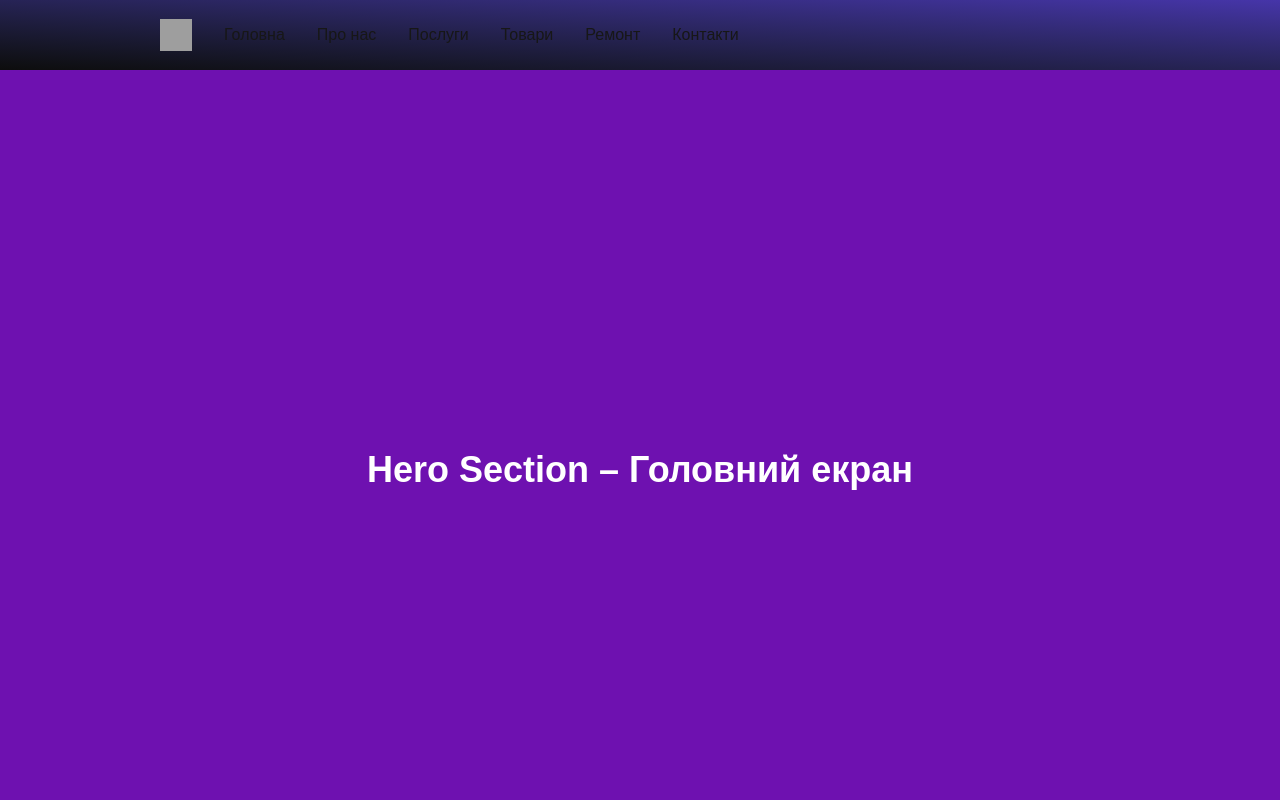
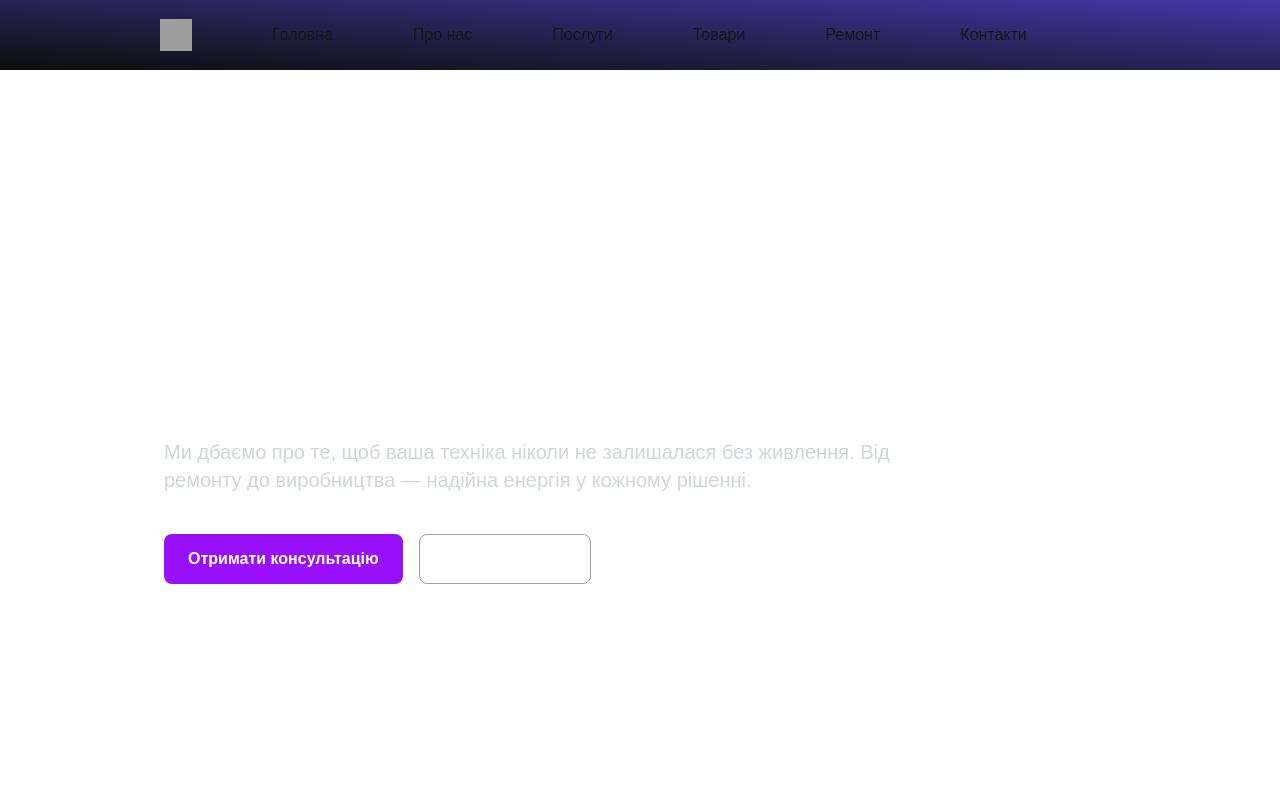
Before and after one commit to TTcee/EnergyStore1, a Next.js app: page / in a window 1280 px wide. Shown: the top 800 px of the page. Built offline with nearby package versions, Linux system fonts and the light colour scheme; grey boxes are pictures that could not be loaded.

Commit message:
first page

```diff
--- a/src/app/components/Header.tsx
+++ b/src/app/components/Header.tsx
@@ -2,10 +2,11 @@
 import React from "react";
 import Link from "next/link";
 
+
 const Header = () => {
   return (
     <header className="sticky top-0 w-full h-[70px] bg-gradient-to-tr from-[#0D0D0D] to-[#4635A9] z-50">
-      <nav className="flex items-center pl-40 space-x-8 font-montserratAlt list-none h-full">
+      <nav className="flex items-center pl-40 space-x-20 font-montserratAlt list-none h-full">
         {/* Логотип */}
         <li>
           <img src="/logo.svg" alt="Logo" className="w-8 h-8" />
--- a/src/app/sections/MainPage.tsx
+++ b/src/app/sections/MainPage.tsx
@@ -1,7 +1,23 @@
 export default function MainPage() {
   return (
-    <section id="hero" className="min-h-screen flex items-center justify-center bg-purple-800 text-white">
-      <h1 className="text-4xl font-bold">Hero Section – Головний екран</h1>
+    <section id="hero" className="min-h-screen flex  text-white">
+        <div className="max-w-3xl mt-41 ml-41">
+        <h1 className="font-rubik text-4xl text-4xl sm:text-6xl font-extrabold mb-6">
+          ВИРОБНИЦТВО <br /> СУЧАСНИХ АКУМУЛЯТОРІВ
+        </h1>
+        <p className="font-montserratAlt text-lg  sm:text-xl mb-10 text-gray-300">
+          Ми дбаємо про те, щоб ваша техніка ніколи не залишалася без живлення.
+          Від ремонту до виробництва — надійна енергія у кожному рішенні.
+        </p>
+        <div className="flex flex-col sm:flex-row  gap-4">
+          <button className="bg-purple-600 hover:bg-purple-700 transition-colors text-white px-6 py-3 rounded-lg font-semibold">
+            Отримати консультацію
+          </button>
+          <button className="border border-gray-400 hover:border-white transition-colors text-white px-6 py-3 rounded-lg font-semibold">
+            Список товарів
+          </button>
+        </div>
+      </div>
     </section>
   );
 }
```
Also changed, not shown: src/app/logo.svg (added).
